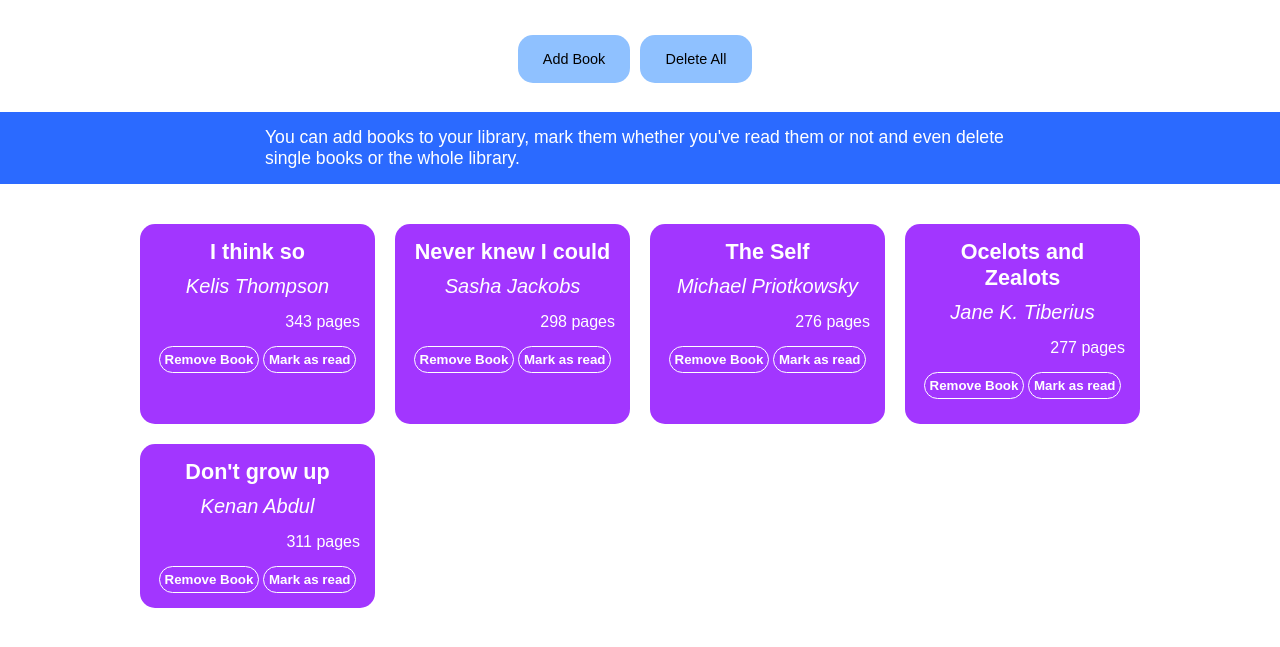
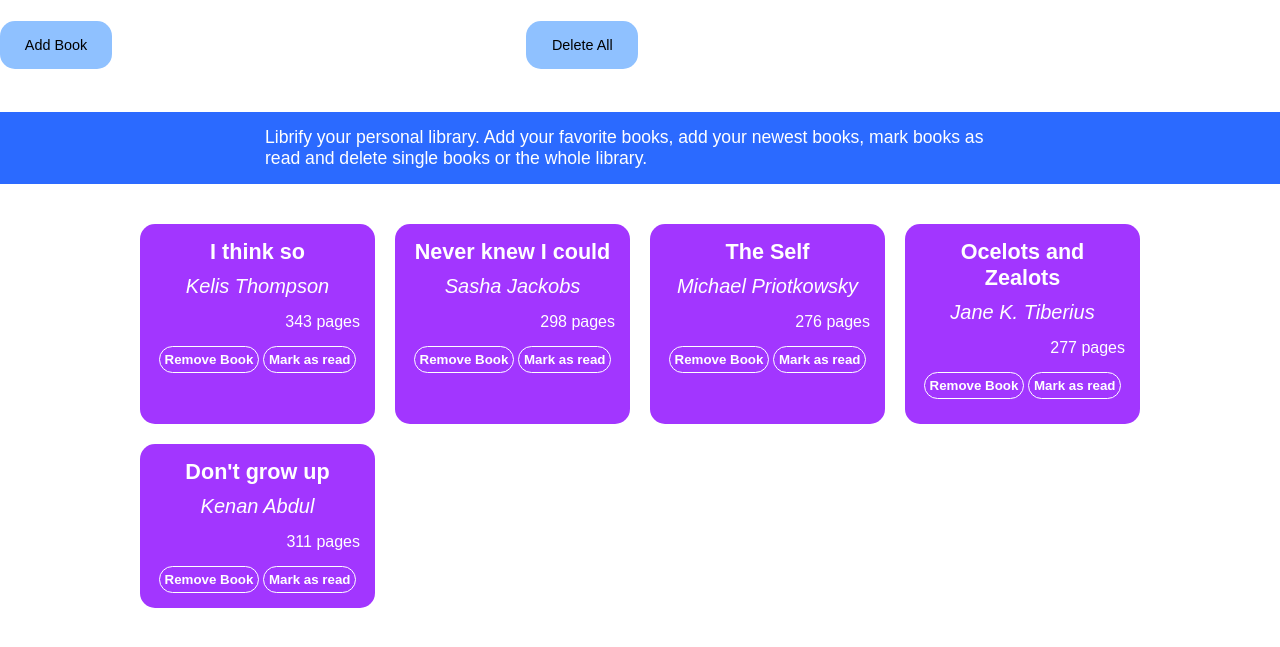
Before and after one commit to doctype-Melvin/the-library, a plain HTML site: page index.html in a window 1280 px wide. Shown: the part 139-786 px from the top of the page. Drawn offline with Linux system fonts and the light colour scheme.

Commit message:
changes description text

```diff
--- a/index.html
+++ b/index.html
@@ -19,14 +19,16 @@
 
         <!-- Main start -->
         <div class="main">
+            <div class="buttons-controls">
             <div class="controls">
-                <div></div>
                 <button type="button" class="add">Add Book</button>
                 <button type="button" class="deleteAll">Delete All</button>
             </div>
+            </div>
             <div class="information">
-                <div class="description">You can add books to your library, mark them whether you've
-                    read them or not and even delete single books or the whole library.</div>
+                <div class="description">Librify your personal library. Add your favorite books, add your newest books,
+                    mark books as read and delete single books or the whole library.
+                </div>
             </div>
             <div class="display">
                 <div class="grid">
```
